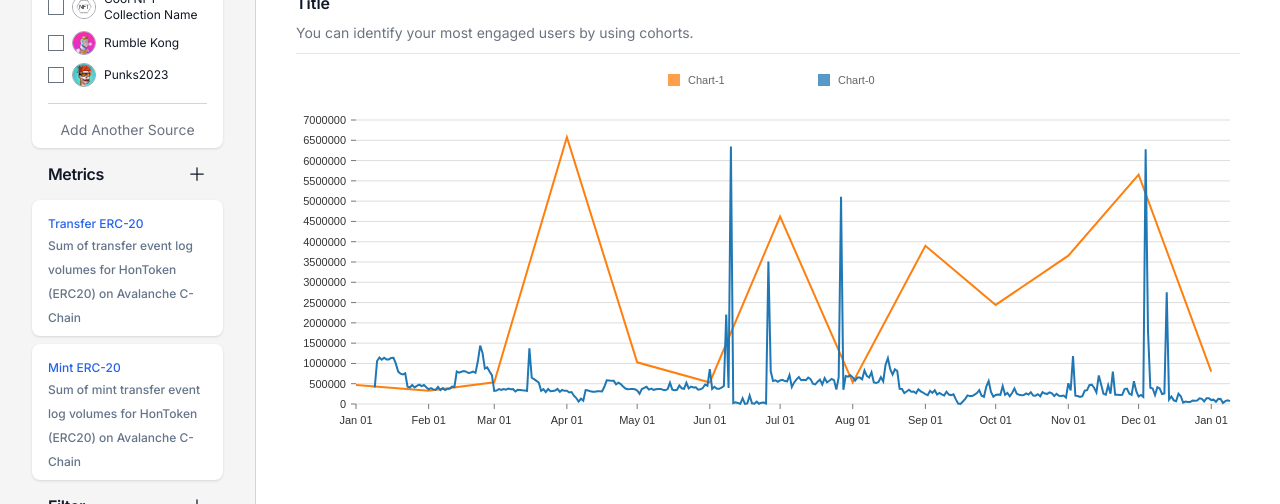
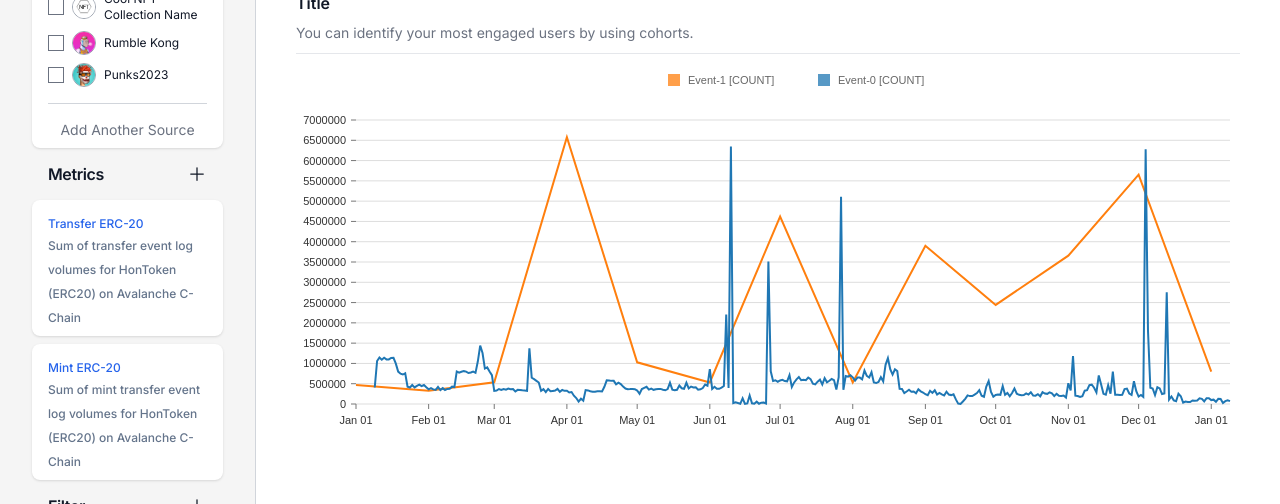
Before and after one commit to thomazjb/chainskope-chart-page, a Next.js app: page /Boards in a window 1280 px wide. Shown: the part 230-734 px from the top of the page. Built offline with nearby package versions, Linux system fonts and the light colour scheme.

Commit message:
improving legends

```diff
--- a/src/pages/Boards.tsx
+++ b/src/pages/Boards.tsx
@@ -10,6 +10,7 @@ import { ChevronDownIcon, PlusIcon } from '@heroicons/react/24/outline';
 import DateTabs from '@/components/DateTabs';
 import Link from 'next/link';
 
+
 const RootLayout = dynamic(() => import('@/app/layout'), { ssr: false });
 
 const metrics = metricsData.data.data;
@@ -21,7 +22,7 @@ function classNames(...classes: string[]) {
 export default function Boards() {
   const jsonData = chartsData;
   const chartData = jsonData.map((chart, index) => ({
-    id: `Chart-${index}`,
+    id: `Event-${index}` + ` [${chart.data.metadata['A: Transfer ERC-20'].operation}]`,
     data: Object.entries(chart.data.series['A: Transfer ERC-20']).map(([timestamp, value]) => ({
       x: new Date(parseInt(timestamp)),
       y: value,
```
